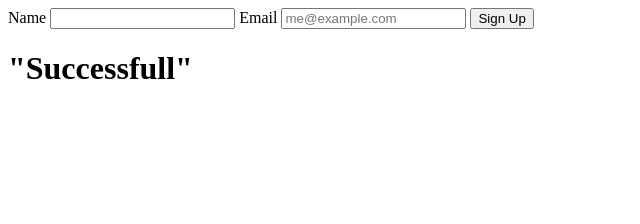
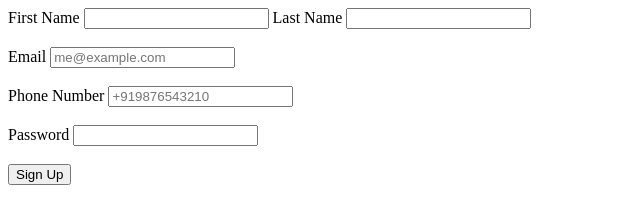
Before and after one commit to nandiniinj/HTML, a plain HTML site: page Sign Up page.html in a window 1280 px wide. Shown: the whole page, without its empty margins (0-640 px from the left). Drawn offline with Linux system fonts and the light colour scheme.

Commit message:
updating form

```diff
--- a/Sign Up page.html
+++ b/Sign Up page.html
@@ -7,14 +7,23 @@
     <body>
         <main>
             <form action="success.html" method="get">
-                <label for="name">Name</label>
+                <label for="name">First Name</label>
                 <input name="name" id="name" type="text">
+                <label for="name">Last Name</label>
+                <input name="name" id="name" type="text"><br>
+                <br>
                 <label for="email">Email</label>
-                <input name="email" id="email" type="email" required placeholder="me@example.com">
+                <input name="email" id="email" type="email" required placeholder="me@example.com"><br>
+                <br>
+                <label for="phone">Phone Number</label>
+                <input id="phone" name="phone" type="tel" required placeholder="+919876543210"><br>
+                <br>
+                <label for="password">Password</label>
+                <input id="password" name="password" type="password" required><br>
+                <br>
                 <button type="submit">Sign Up</button>
+            </form>
 
-            </form>
-            <h1>"Successfull"</h1>
         </main>
 
     </body>
```
